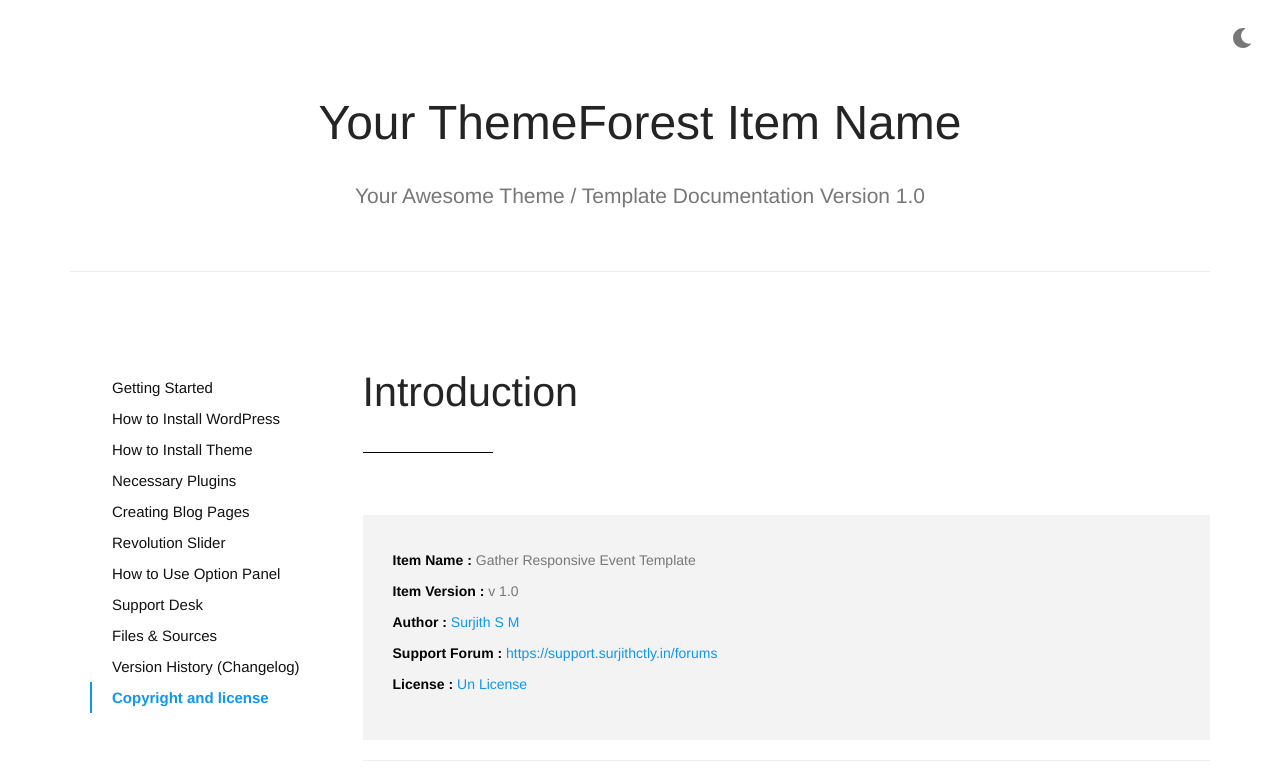
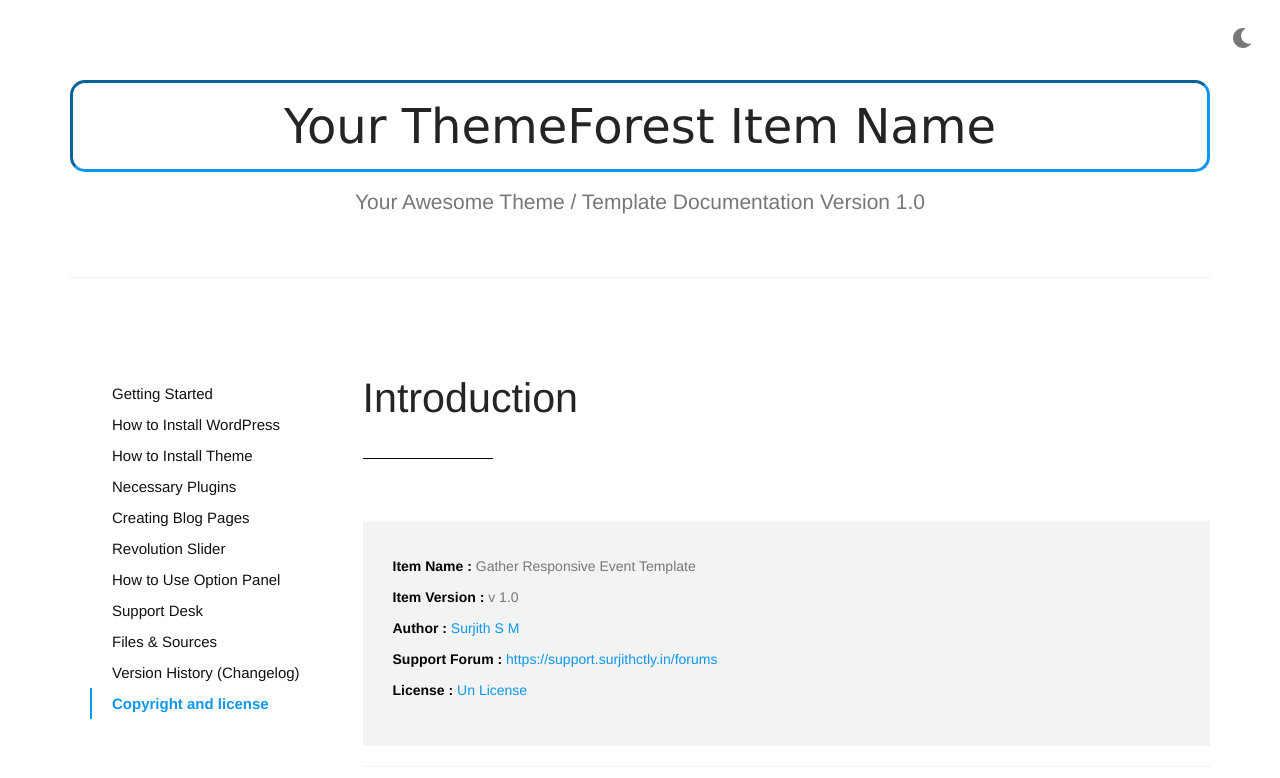
Before and after one commit to surjithctly/documentation-html-template, a plain HTML site: page index.html in a window 1280 px wide. Shown: the top 778 px of the page. Drawn offline with Linux system fonts and the light colour scheme.

Commit message:
Added a border around big title &changed its font.

```diff
--- a/css/style.css
+++ b/css/style.css
@@ -209,6 +209,10 @@ strong {
     margin-bottom: 0;
     text-transform: capitalize;
     padding-bottom: 0;
+    font-family: Verdana, Geneva, Tahoma, sans-serif;
+    border: #0E97EE;
+    border-style: inset;
+    border-radius: 15px;
 }
 
 .dark-text {
```
